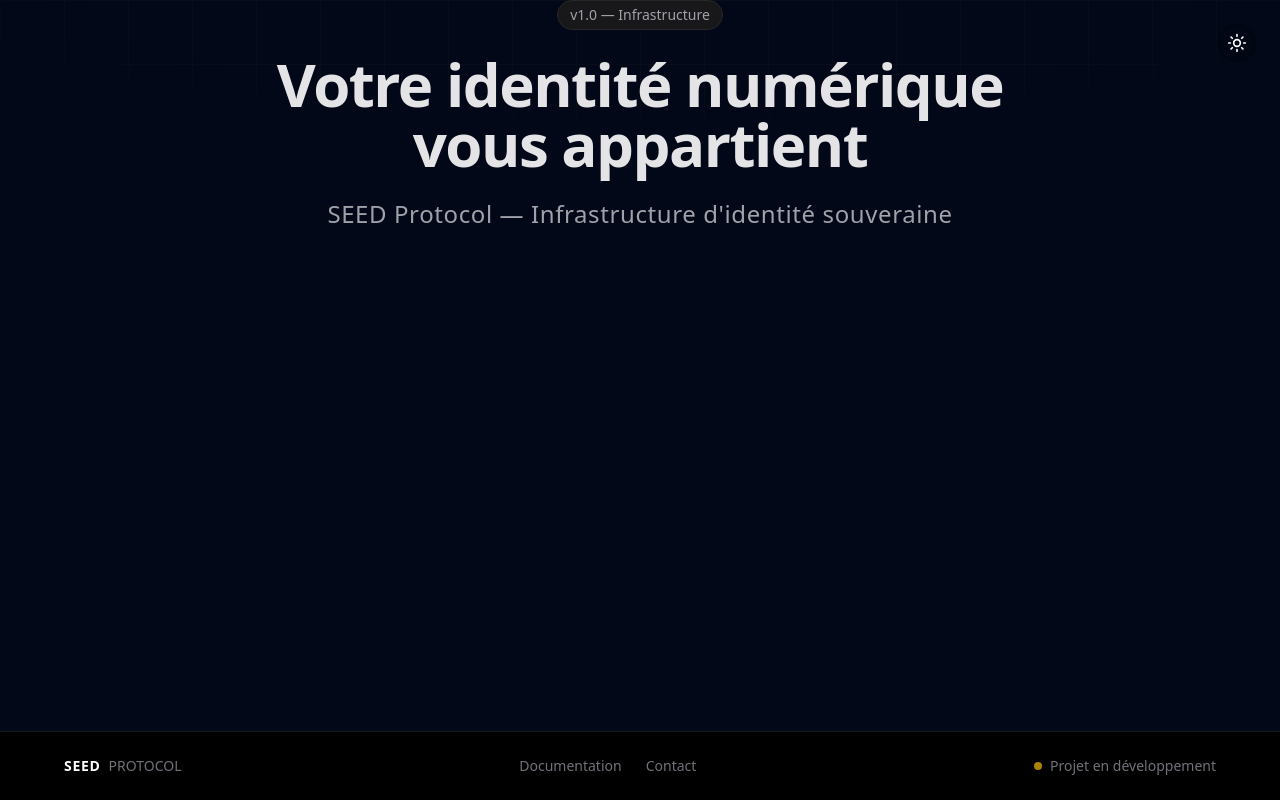
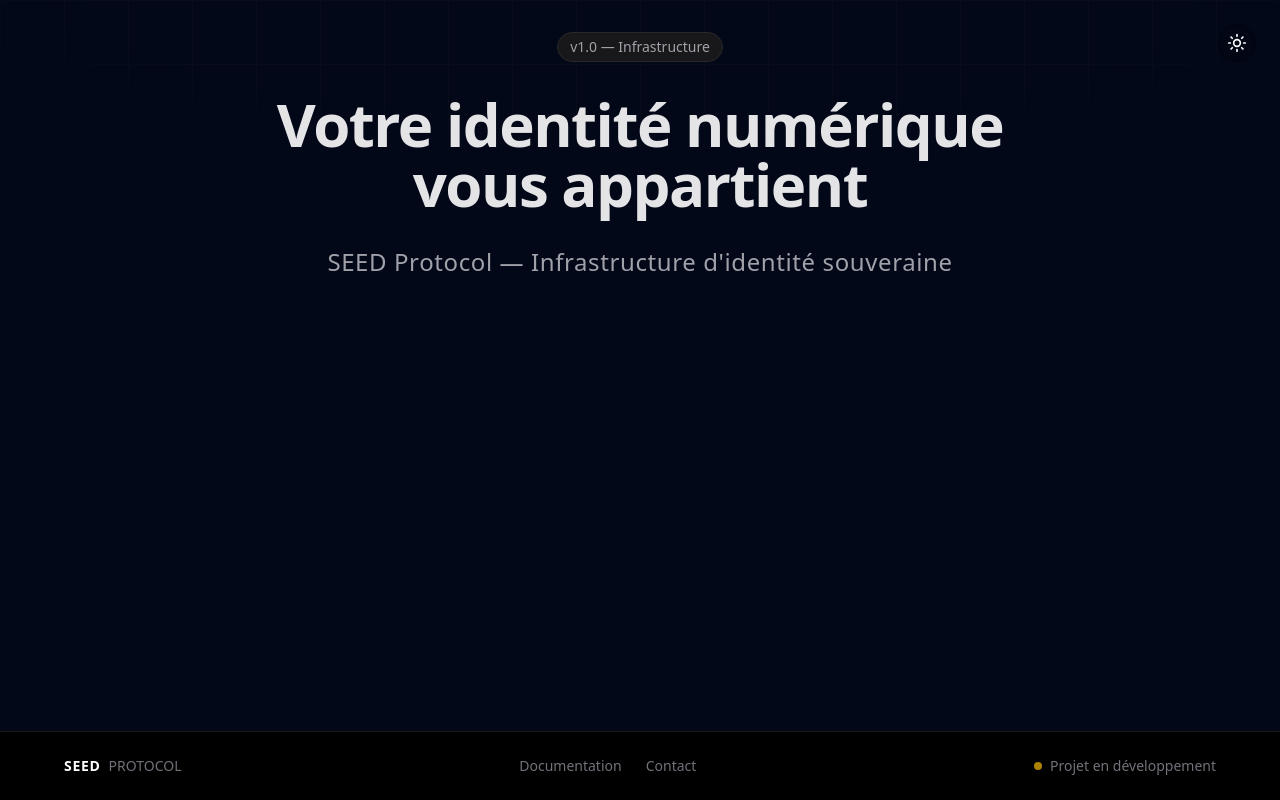
Before and after one commit to RSM-code/seed-labs, a React (Vite) app: page / in a window 1280 px wide. Built offline with nearby package versions, Linux system fonts and the light colour scheme.

Commit message:
[dyad] wrote 1 file(s)

```diff
--- a/src/components/Hero.tsx
+++ b/src/components/Hero.tsx
@@ -37,15 +37,17 @@ export const Hero = () => {
         transition={{ duration: 0.8, ease: "easeOut" }}
         className="text-center z-10 max-w-4xl mx-auto w-full px-4 flex flex-col justify-center items-center h-full"
       >
-        <span className="inline-block py-1 px-3 rounded-full bg-zinc-100 dark:bg-zinc-900 border border-zinc-200 dark:border-zinc-800 text-sm text-zinc-600 dark:text-zinc-400 mb-6 font-medium">
+        <div className="flex flex-col items-center justify-center space-y-8 py-8">
+          <span className="inline-block py-1 px-3 rounded-full bg-zinc-100 dark:bg-zinc-900 border border-zinc-200 dark:border-zinc-800 text-sm text-zinc-600 dark:text-zinc-400 font-medium">
             v1.0 — Infrastructure
           </span>
-        <h1 className="text-4xl md:text-5xl lg:text-6xl font-bold tracking-tight mb-6 text-zinc-800 dark:text-zinc-200">
+          <h1 className="text-4xl md:text-5xl lg:text-6xl font-bold tracking-tight text-zinc-800 dark:text-zinc-200">
             Votre identité numérique vous appartient
           </h1>
-        <p className="text-lg md:text-xl lg:text-2xl text-zinc-600 dark:text-zinc-400 mb-10 font-light tracking-wide max-w-3xl">
+          <p className="text-lg md:text-xl lg:text-2xl text-zinc-600 dark:text-zinc-400 font-light tracking-wide max-w-3xl">
             SEED Protocol — Infrastructure d'identité souveraine
           </p>
+        </div>
       </motion.div>
     </section>
   );
```
Lines whose indentation alone changed are shown as unchanged.
